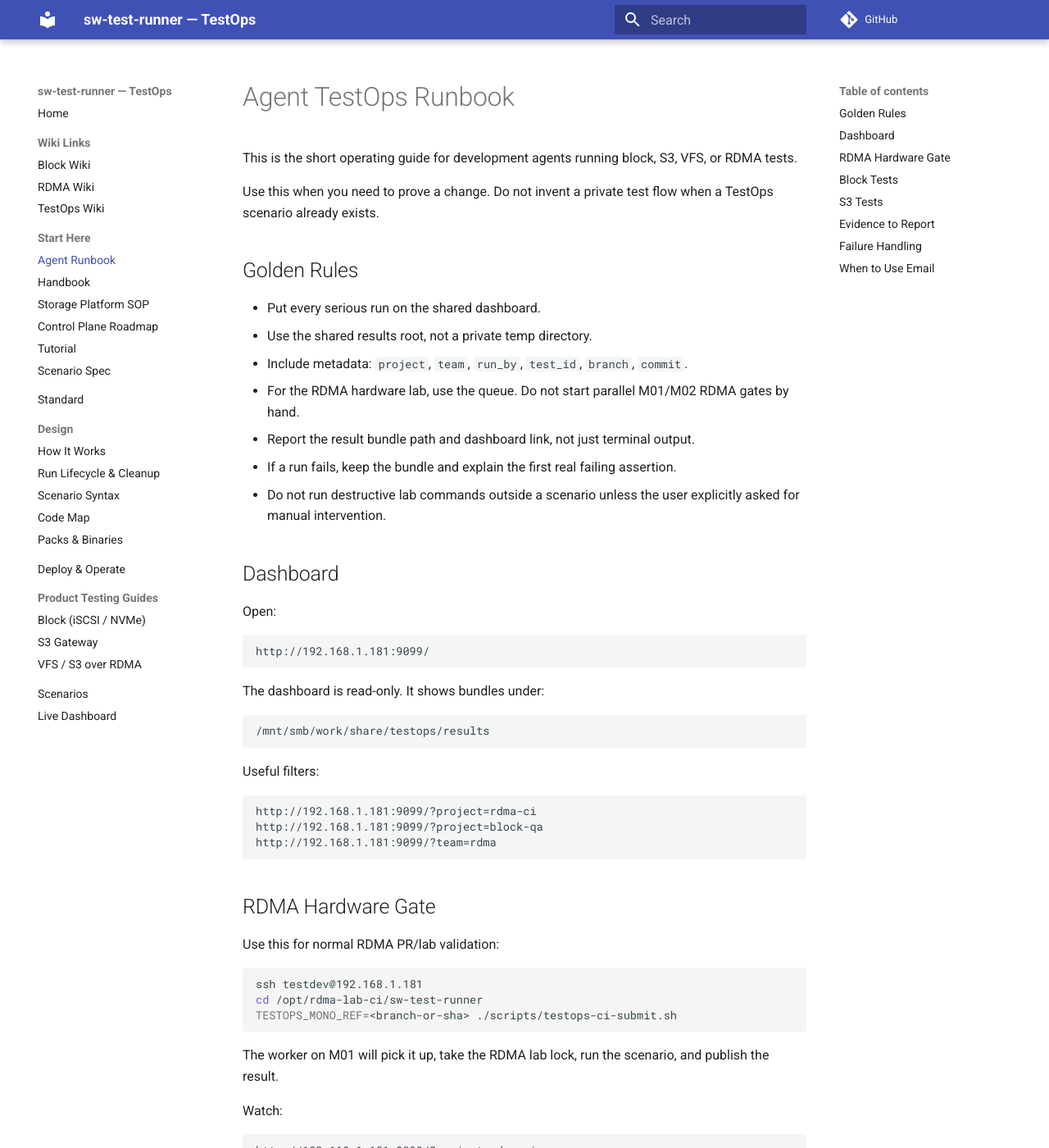
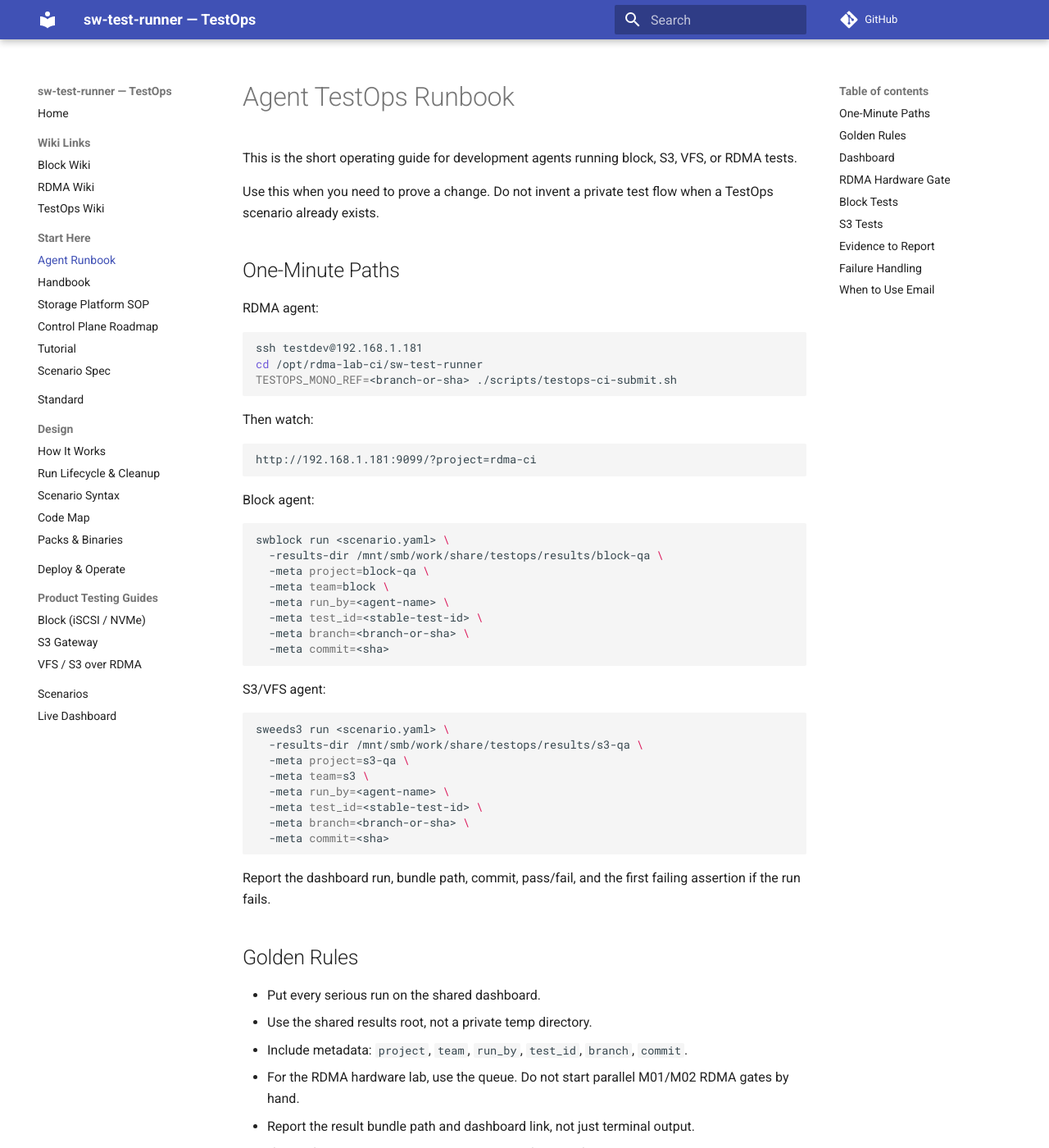
Before and after one commit to pingqiu/sw-test-runner, an MkDocs documentation site: the page built from docs/agent-testops-runbook.md, in a window 1280 px wide and 1400 px high. Shown: the whole window at 82% size. Built offline with MkDocs 1.6.1 and Material for MkDocs 9.7.7, drawn with Linux system fonts in a browser that asks for light colours; comment, search, counter and statistics services are not loaded.

Commit message:
docs: add agent quick start

````diff
--- a/docs/agent-testops-runbook.md
+++ b/docs/agent-testops-runbook.md
@@ -5,6 +5,51 @@ VFS, or RDMA tests.
 
 Use this when you need to prove a change. Do not invent a private test flow when
 a TestOps scenario already exists.
+
+## One-Minute Paths
+
+RDMA agent:
+
+```bash
+ssh testdev@192.168.1.181
+cd /opt/rdma-lab-ci/sw-test-runner
+TESTOPS_MONO_REF=<branch-or-sha> ./scripts/testops-ci-submit.sh
+```
+
+Then watch:
+
+```text
+http://192.168.1.181:9099/?project=rdma-ci
+```
+
+Block agent:
+
+```bash
+swblock run <scenario.yaml> \
+  -results-dir /mnt/smb/work/share/testops/results/block-qa \
+  -meta project=block-qa \
+  -meta team=block \
+  -meta run_by=<agent-name> \
+  -meta test_id=<stable-test-id> \
+  -meta branch=<branch-or-sha> \
+  -meta commit=<sha>
+```
+
+S3/VFS agent:
+
+```bash
+sweeds3 run <scenario.yaml> \
+  -results-dir /mnt/smb/work/share/testops/results/s3-qa \
+  -meta project=s3-qa \
+  -meta team=s3 \
+  -meta run_by=<agent-name> \
+  -meta test_id=<stable-test-id> \
+  -meta branch=<branch-or-sha> \
+  -meta commit=<sha>
+```
+
+Report the dashboard run, bundle path, commit, pass/fail, and the first failing
+assertion if the run fails.
 
 ## Golden Rules
 
````
Also changed, not shown: README.md (+26 -0 lines).
